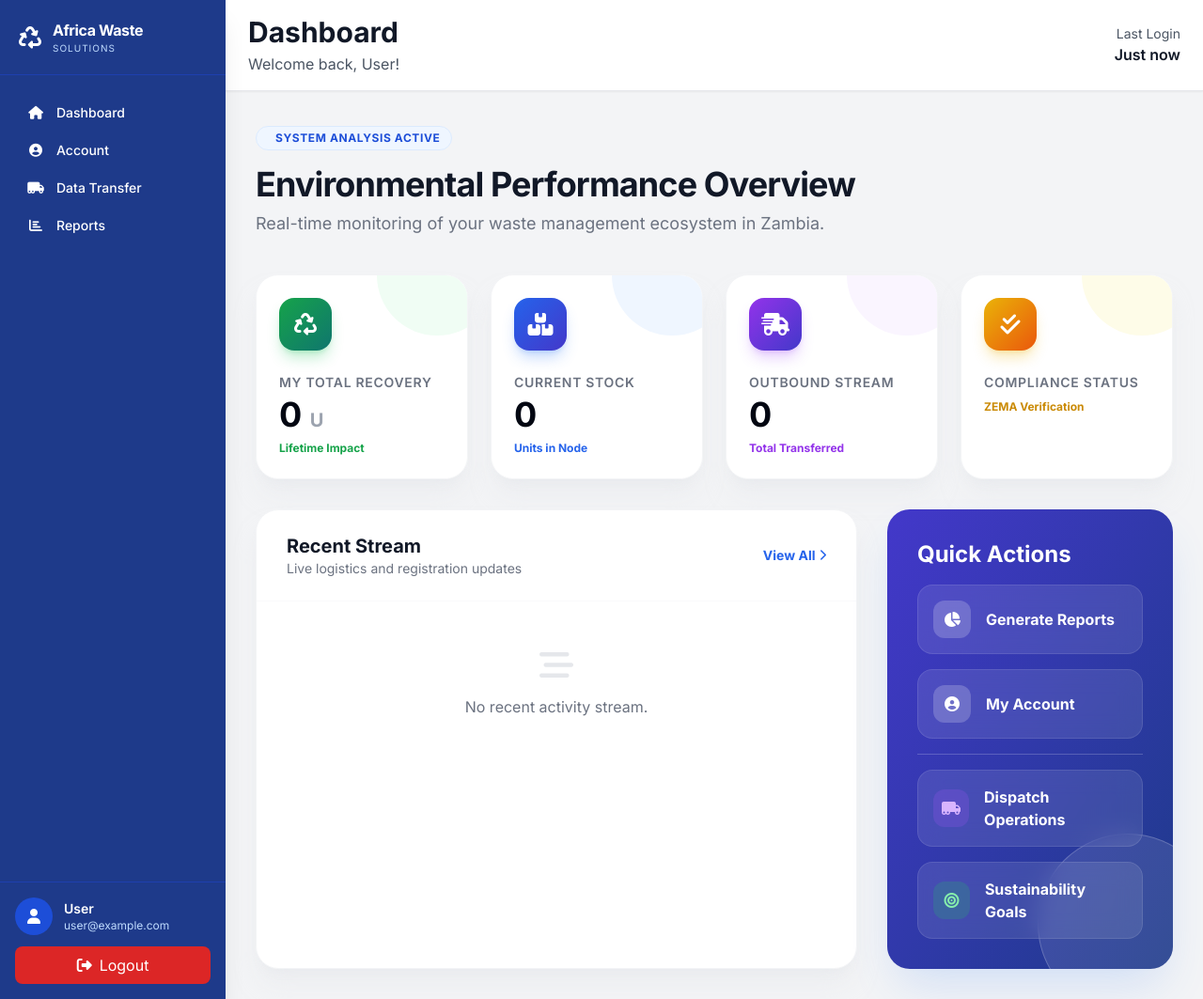
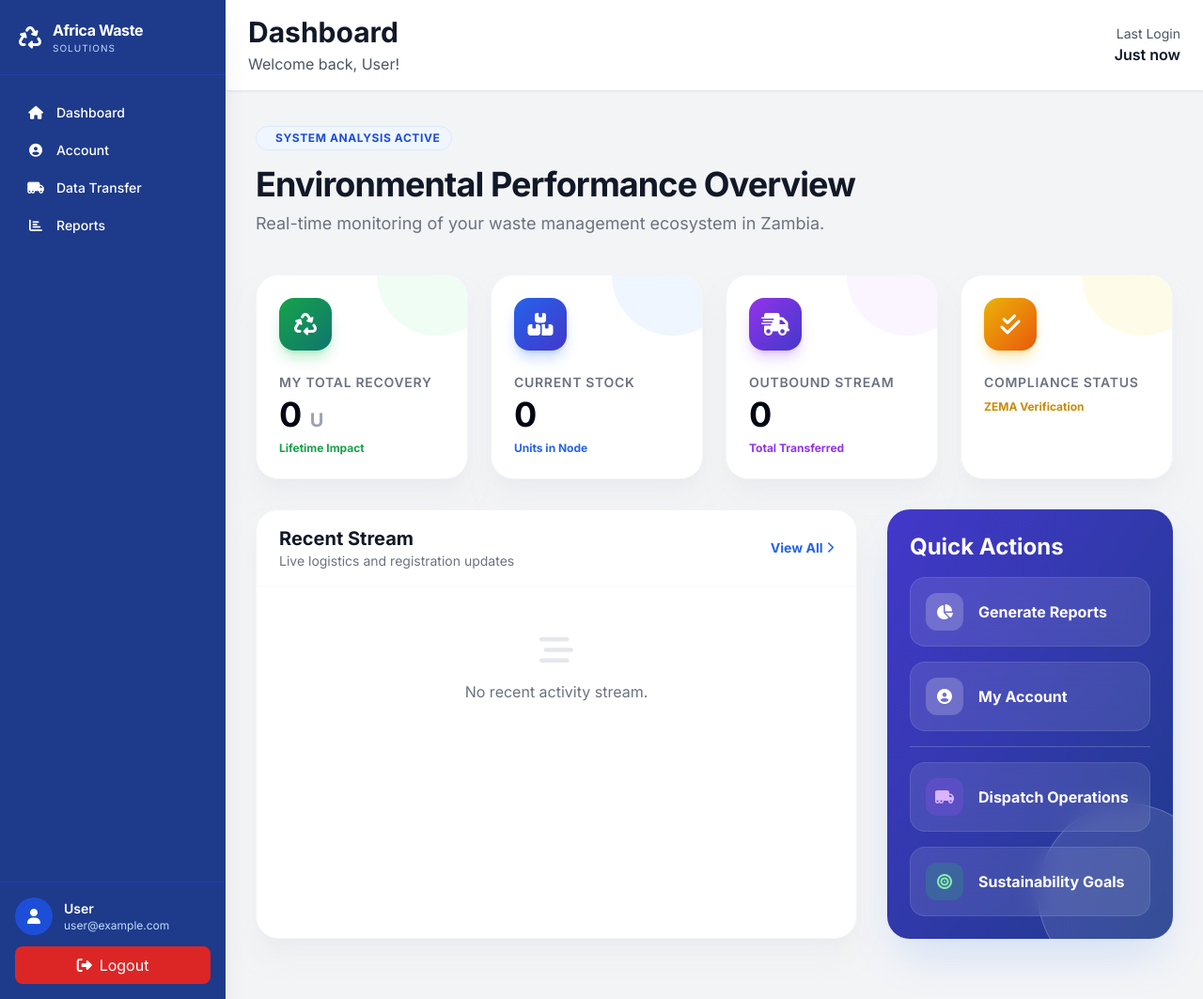
Before and after one commit to addplux/africa-waste-solutions, a Flask app: template flask-frontend/templates/dashboard.html in a window 1280 px wide. Shown: the whole page at 94% size. Run offline with Flask 3, Linux system fonts and the light colour scheme; the template is opened without the code that fills it, so the values that code supplies are empty; some libraries are stand-ins or nearby versions.

Commit message:
feat(ui): final compacting of dashboard cards

```diff
--- a/flask-frontend/templates/dashboard.html
+++ b/flask-frontend/templates/dashboard.html
@@ -209,7 +209,7 @@
                 <!-- Recent Activity (Spans 2 columns) -->
                 <div
                     class="lg:col-span-2 bg-white rounded-3xl shadow-xl shadow-gray-200/50 border border-gray-100 overflow-hidden animate-fade-in-up animate-delay-400">
-                    <div class="px-8 py-6 border-b border-gray-50 flex justify-between items-center">
+                    <div class="px-6 py-4 border-b border-gray-50 flex justify-between items-center">
                         <div>
                             <h3 class="text-xl font-bold text-gray-900">Recent Stream</h3>
                             <p class="text-sm text-gray-500">Live logistics and registration updates</p>
@@ -245,7 +245,7 @@
                 <!-- Premium Action Sidebar -->
                 <div class="space-y-8 animate-fade-in-up animate-delay-500">
                     <div
-                        class="bg-gradient-to-br from-indigo-700 to-blue-900 rounded-3xl p-8 text-white shadow-2xl shadow-blue-500/20 relative overflow-hidden">
+                        class="bg-gradient-to-br from-indigo-700 to-blue-900 rounded-3xl p-6 text-white shadow-2xl shadow-blue-500/20 relative overflow-hidden">
                         <div
                             class="absolute -bottom-12 -right-12 w-48 h-48 bg-white/10 rounded-full border border-white/20">
                         </div>
```
